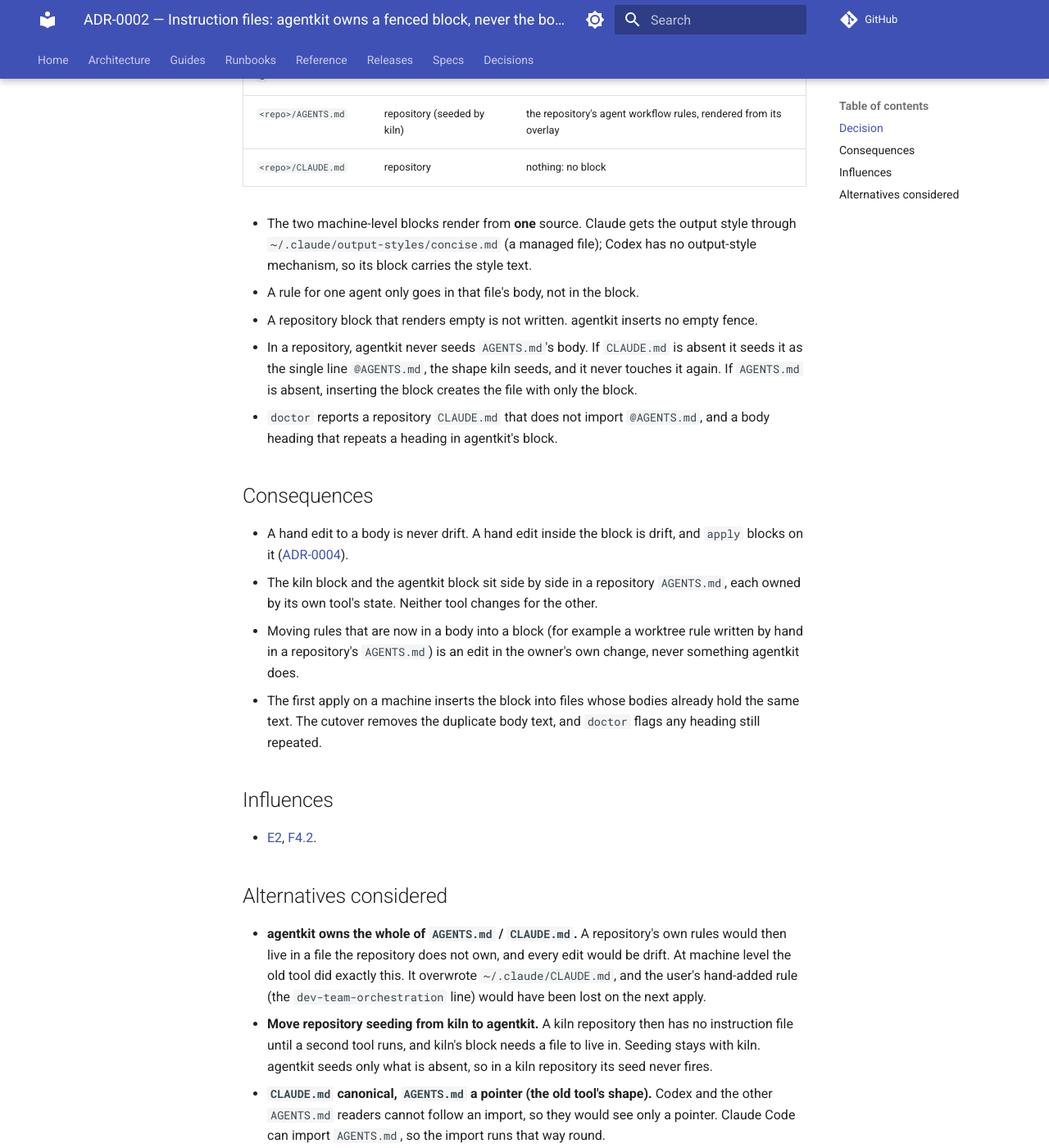
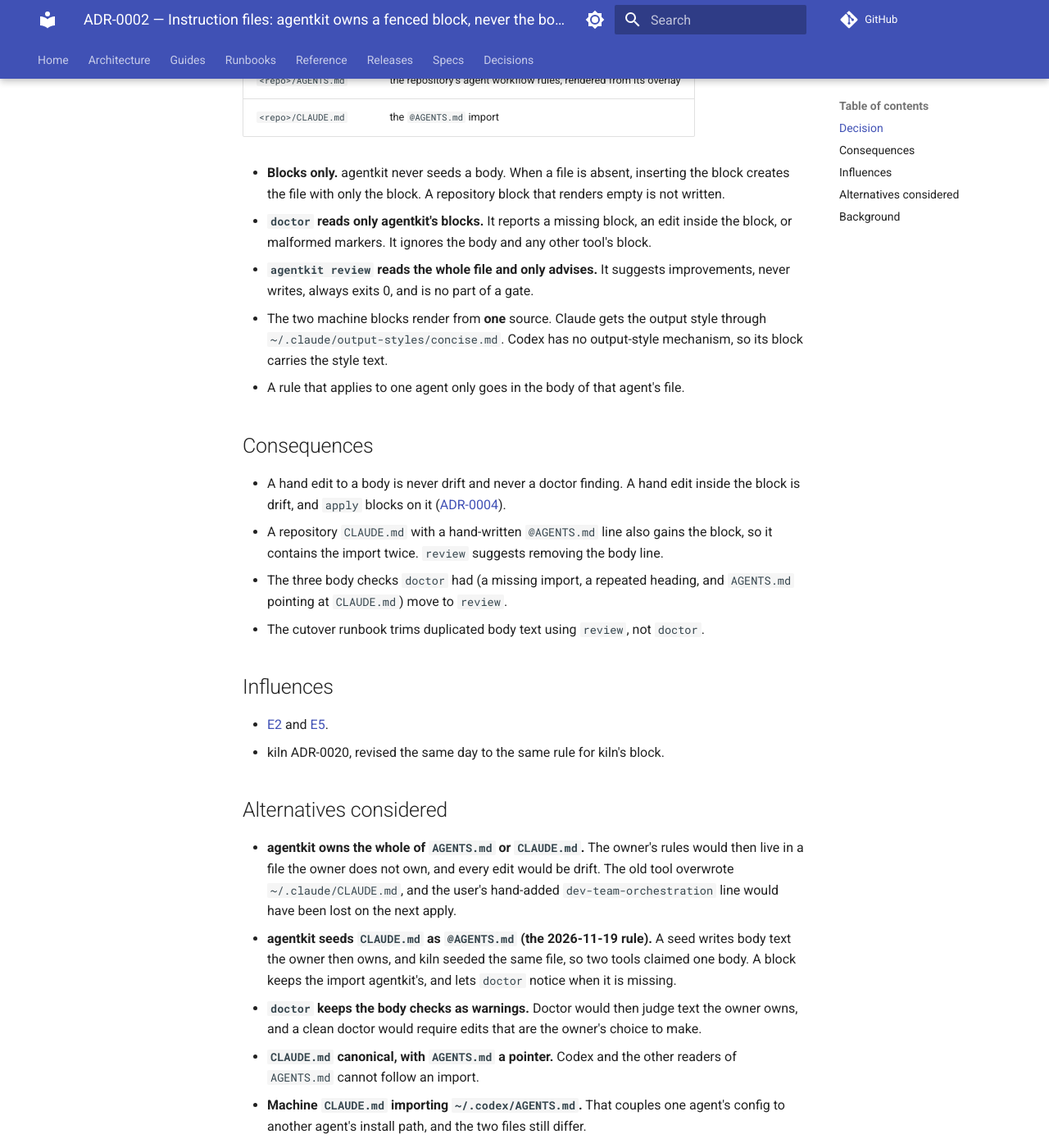
Before and after one commit to rn-tools/agentkit, an MkDocs documentation site: the page built from docs/adr/ADR-0002.md, in a window 1280 px wide and 1400 px high, scrolled down 566 px. Shown: the whole window at 82% size. Built offline with MkDocs 1.6.1 and Material for MkDocs 9.7.7, drawn with Linux system fonts in a browser that asks for light colours; comment, search, counter and statistics services are not loaded; some of the changed text lies outside the part shown.

Commit message:
E5 Elaboration

```diff
--- a/docs/adr/ADR-0002.md
+++ b/docs/adr/ADR-0002.md
@@ -1,71 +1,77 @@
 # ADR-0002 — Instruction files: agentkit owns a fenced block, never the body
 
-**Status:** accepted (2026-11-19) · **Scope:** `CLAUDE.md` and `AGENTS.md`, at
+**Status:** accepted (2026-11-21) · **Scope:** `CLAUDE.md` and `AGENTS.md`, at
 machine and repository level
 
 ## Decision
 
-Every instruction file agentkit writes to is a **block file**: the body belongs
-to its owner (the user, or the repository), and agentkit owns one region between
+Neither agentkit nor kiln owns an instruction file. Every instruction file
+agentkit writes to is a **block file**. The body belongs to its owner, the user
+or the repository, and agentkit owns one region between
 `<!-- BEGIN rn-forge agentkit -->` and `<!-- END rn-forge agentkit -->`.
 
-| File | Body owner | agentkit's block holds |
-| -- | -- | -- |
-| `~/.claude/CLAUDE.md` | user | the shared working rules |
-| `~/.codex/AGENTS.md` | user | the shared working rules, then the output style |
-| `<repo>/AGENTS.md` | repository (seeded by kiln) | the repository's agent workflow rules, rendered from its overlay |
-| `<repo>/CLAUDE.md` | repository | nothing: no block |
+| File | agentkit's block holds |
+| -- | -- |
+| `~/.claude/CLAUDE.md` | the shared working rules |
+| `~/.codex/AGENTS.md` | the shared working rules, then the output style |
+| `<repo>/AGENTS.md` | the repository's agent workflow rules, rendered from its overlay |
+| `<repo>/CLAUDE.md` | the `@AGENTS.md` import |
 
-- The two machine-level blocks render from **one** source. Claude gets the
-  output style through `~/.claude/output-styles/concise.md` (a managed file);
-  Codex has no output-style mechanism, so its block carries the style text.
-- A rule for one agent only goes in that file's body, not in the block.
-- A repository block that renders empty is not written. agentkit inserts no
-  empty fence.
-- In a repository, agentkit never seeds `AGENTS.md`'s body. If `CLAUDE.md` is
-  absent it seeds it as the single line `@AGENTS.md`, the shape kiln seeds,
-  and it never touches it again. If `AGENTS.md` is absent, inserting the block
-  creates the file with only the block.
-- `doctor` reports a repository `CLAUDE.md` that does not import `@AGENTS.md`,
-  and a body heading that repeats a heading in agentkit's block.
+- **Blocks only.** agentkit never seeds a body. When a file is absent, inserting
+  the block creates the file with only the block. A repository block that
+  renders empty is not written.
+- **`doctor` reads only agentkit's blocks.** It reports a missing block, an edit
+  inside the block, or malformed markers. It ignores the body and any other
+  tool's block.
+- **`agentkit review` reads the whole file and only advises.** It suggests
+  improvements, never writes, always exits 0, and is no part of a gate.
+- The two machine blocks render from **one** source. Claude gets the output
+  style through `~/.claude/output-styles/concise.md`. Codex has no
+  output-style mechanism, so its block carries the style text.
+- A rule that applies to one agent only goes in the body of that agent's file.
 
 ## Consequences
 
-- A hand edit to a body is never drift. A hand edit inside the block is drift,
-  and `apply` blocks on it ([ADR-0004](ADR-0004.md)).
-- The kiln block and the agentkit block sit side by side in a repository
-  `AGENTS.md`, each owned by its own tool's state. Neither tool changes for
-  the other.
-- Moving rules that are now in a body into a block (for example a worktree rule
-  written by hand in a repository's `AGENTS.md`) is an edit in the owner's own
-  change, never something agentkit does.
-- The first apply on a machine inserts the block into files whose bodies already
-  hold the same text. The cutover removes the duplicate body text, and
-  `doctor` flags any heading still repeated.
+- A hand edit to a body is never drift and never a doctor finding. A hand edit
+  inside the block is drift, and `apply` blocks on it
+  ([ADR-0004](ADR-0004.md)).
+- A repository `CLAUDE.md` with a hand-written `@AGENTS.md` line also gains the
+  block, so it contains the import twice. `review` suggests removing the body
+  line.
+- The three body checks `doctor` had (a missing import, a repeated heading, and
+  `AGENTS.md` pointing at `CLAUDE.md`) move to `review`.
+- The cutover runbook trims duplicated body text using `review`, not `doctor`.
 
 ## Influences
 
-- [E2](../specs/epics/E2-instruction-files/index.md),
-  [F4.2](../specs/epics/E4-lifecycle-and-cutover/F4.2-machine-cutover.md).
+- [E2](../specs/epics/E2-instruction-files/index.md) and
+  [E5](../specs/epics/E5-blocks-only-instruction-files/index.md).
+- kiln ADR-0020, revised the same day to the same rule for kiln's block.
 
 ## Alternatives considered
 
-- **agentkit owns the whole of `AGENTS.md` / `CLAUDE.md`.** A repository's own
-  rules would then live in a file the repository does not own, and every edit
-  would be drift. At machine level the old tool did exactly this. It overwrote
-  `~/.claude/CLAUDE.md`, and the user's hand-added rule (the
-  `dev-team-orchestration` line) would have been lost on the next apply.
-- **Move repository seeding from kiln to agentkit.** A kiln repository then has
-  no instruction file until a second tool runs, and kiln's block needs a file
-  to live in. Seeding stays with kiln. agentkit seeds only what is absent, so
-  in a kiln repository its seed never fires.
-- **`CLAUDE.md` canonical, `AGENTS.md` a pointer (the old tool's shape).** Codex
-  and the other `AGENTS.md` readers cannot follow an import, so they would see
-  only a pointer. Claude Code can import `AGENTS.md`, so the import runs that
-  way round.
-- **A second agentkit block in a repository `CLAUDE.md`, for Claude-only
-  rules.** No Claude-only repository rule exists today, so the block would be
-  empty. If one appears it goes in the repository's body.
+- **agentkit owns the whole of `AGENTS.md` or `CLAUDE.md`.** The owner's rules
+  would then live in a file the owner does not own, and every edit would be
+  drift. The old tool overwrote `~/.claude/CLAUDE.md`, and the user's
+  hand-added `dev-team-orchestration` line would have been lost on the next
+  apply.
+- **agentkit seeds `CLAUDE.md` as `@AGENTS.md` (the 2026-11-19 rule).** A seed
+  writes body text the owner then owns, and kiln seeded the same file, so two
+  tools claimed one body. A block keeps the import agentkit's, and lets
+  `doctor` notice when it is missing.
+- **`doctor` keeps the body checks as warnings.** Doctor would then judge text
+  the owner owns, and a clean doctor would require edits that are the owner's
+  choice to make.
+- **`CLAUDE.md` canonical, with `AGENTS.md` a pointer.** Codex and the other
+  readers of `AGENTS.md` cannot follow an import.
 - **Machine `CLAUDE.md` importing `~/.codex/AGENTS.md`.** That couples one
-  agent's config to another's install path, and the two files still differ
-  (output style, per-agent rules).
+  agent's config to another agent's install path, and the two files still
+  differ.
+
+## Background
+
+- 2026-11-19: accepted with agentkit seeding a repository `CLAUDE.md` and with
+  body checks in `doctor`.
+- 2026-11-21: the owner ruled that neither tool owns an instruction file. Tools
+  add only blocks, doctor reports drift only inside them, and a separate
+  command reviews the rest.
--- a/mkdocs.yml
+++ b/mkdocs.yml
@@ -98,7 +98,12 @@ nav:
               - F4.1 — Product and install: specs/epics/E4-lifecycle-and-cutover/F4.1-product-and-install.md
               - F4.2 — Machine cutover: specs/epics/E4-lifecycle-and-cutover/F4.2-machine-cutover.md
               - F4.3 — Repository rollout: specs/epics/E4-lifecycle-and-cutover/F4.3-repository-rollout.md
+          - E5 — Blocks-only instruction files:
+              - specs/epics/E5-blocks-only-instruction-files/index.md
+              - F5.1 — agentkit writes and checks only its blocks: specs/epics/E5-blocks-only-instruction-files/F5.1-blocks-only.md
+              - F5.2 — `agentkit review`: specs/epics/E5-blocks-only-instruction-files/F5.2-review-command.md
       - Ideas:
           - specs/ideas/index.md
+          - Per-repository native config: specs/ideas/per-repository-native-config.md
   - Decisions: adr/index.md
 # END derived nav
```
Also changed, not shown: docs/specs/epics/E5-blocks-only-instruction-files/F5.1-blocks-only.md (added, +71 -0 lines), docs/specs/epics/E5-blocks-only-instruction-files/F5.2-review-command.md (added, +82 -0 lines), docs/specs/epics/E5-blocks-only-instruction-files/index.md (added, +28 -0 lines), docs/specs/epics/index.md (+1 -0 lines), docs/specs/ideas/index.md (+1 -1 lines), docs/specs/ideas/per-repository-native-config.md (added, +63 -0 lines), docs/specs/index.md (+7 -1 lines).
